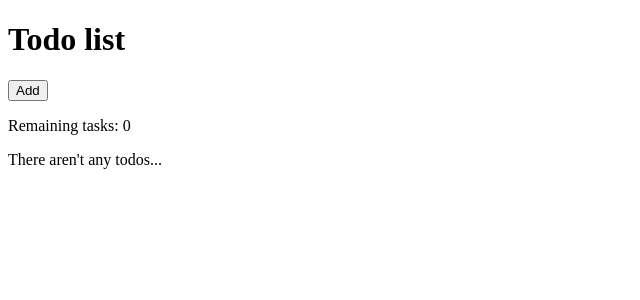
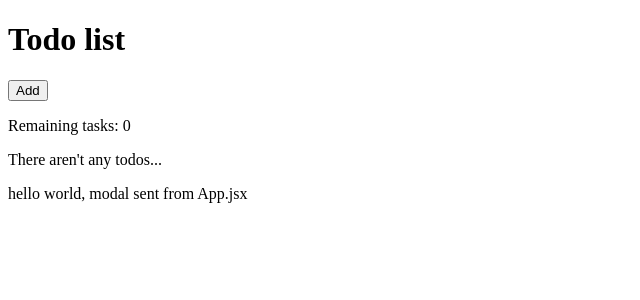
Before and after one commit to elalienx/simple-todo, a React (Create React App) app: page / in a window 1280 px wide. Shown: the top 300 px of the page, without its empty margins (0-640 px from the left). Built offline with nearby package versions, Linux system fonts and the light colour scheme.

Commit message:
adding background modal

```diff
--- a/public/index.html
+++ b/public/index.html
@@ -29,6 +29,7 @@
   <body>
     <noscript>You need to enable JavaScript to run this app.</noscript>
     <div id="root"></div>
+    <div id="portal"></div>
     <!--
       This HTML file is a template.
       If you open it directly in the browser, you will see an empty page.
--- a/src/App.jsx
+++ b/src/App.jsx
@@ -1,9 +1,15 @@
 // NPM packages
 import { useState } from "react";
+
+// Project files
+import Modal from "./components/Modal";
 
 export default function App() {
   // Local state
   const [todos, setTodos] = useState([]);
+  const [modal, setModal] = useState(
+    <p>hello world, modal sent from App.jsx</p>
+  );
 
   // Properties
   const remainingTodos = todos.filter((item) => item.isPending == false);
@@ -34,6 +40,7 @@ export default function App() {
       <p>Remaining tasks: {remainingTodos.length}</p>
       {todos.length === 0 && <p>There aren't any todos...</p>}
       {todos.length > 0 && Todos}
+      <Modal state={[modal, setModal]} />
     </div>
   );
 }
--- /dev/null
+++ b/src/components/Modal.css
@@ -0,0 +1,20 @@
+#modal {
+  z-index: 1;
+}
+#modal .background {
+  position: fixed;
+  top: 50%;
+  left: 50%;
+  transform: translate(-50%, -50%);
+  background-color: #fff;
+  padding: 50px;
+}
+
+#modal .window {
+  position: fixed;
+  top: 0;
+  left: 0;
+  right: 0;
+  bottom: 0;
+  background-color: rgba(0, 0, 0, 0.7);
+}
--- /dev/null
+++ b/src/components/Modal.jsx
@@ -0,0 +1,24 @@
+// NPM packages
+import { createPortal } from "react-dom";
+
+// Project files
+import "./Modal.css";
+
+export default function Modal({ state }) {
+  const [modal, setModal] = state;
+  const portal = document.getElementById("portal");
+  const errorPortalMessage = "There is no portal set up on public/index.html";
+
+  if (portal === null) return console.error(errorPortalMessage);
+  if (modal === null) return null;
+
+  return createPortal(
+    <div id="modal">
+      <div className="background" role="button">
+        {/* empty on purpose */}
+      </div>
+      <div className="content">{modal}</div>
+    </div>,
+    portal
+  );
+}
```
Also changed, not shown: 2 other files (tests, documents, lock files or other folders).
